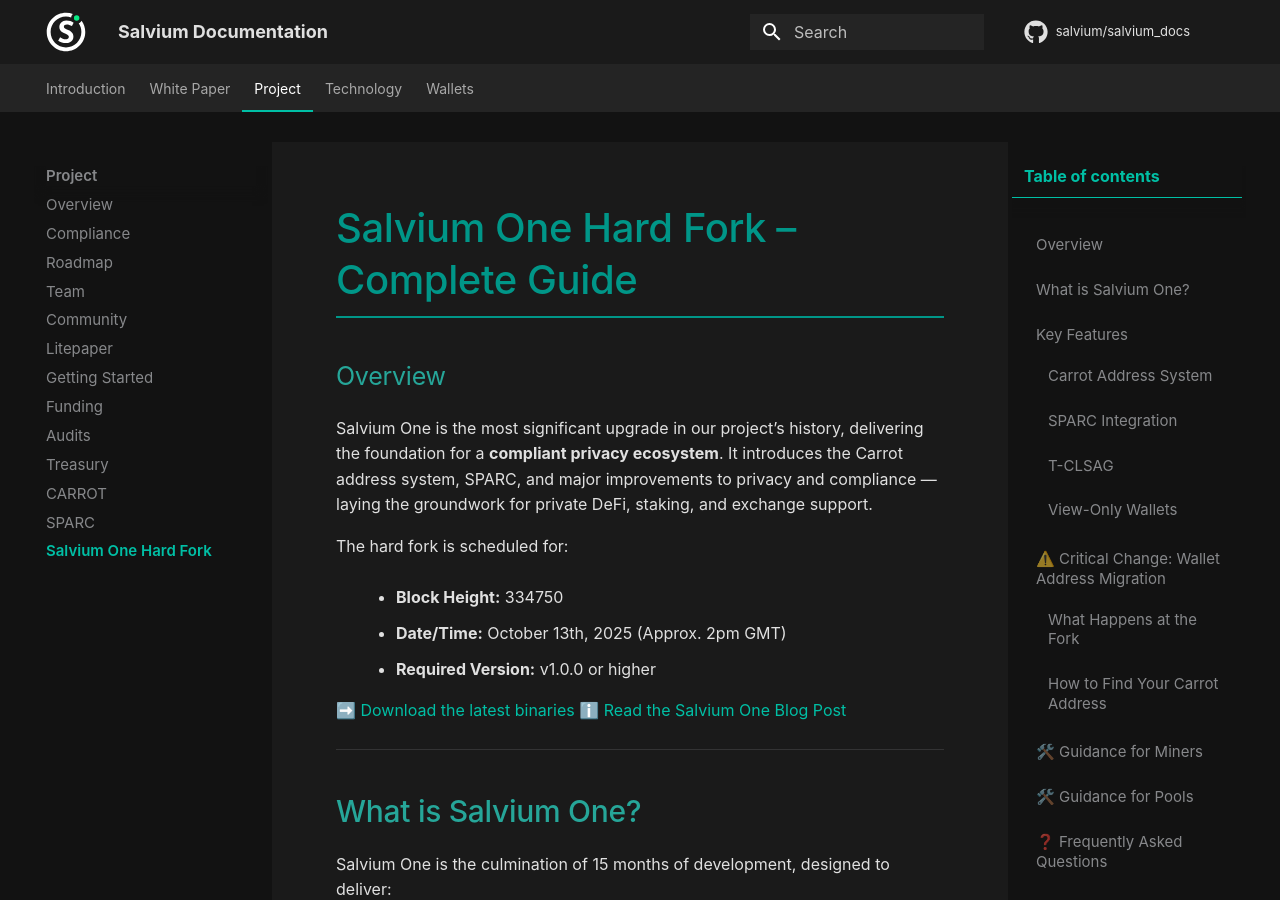
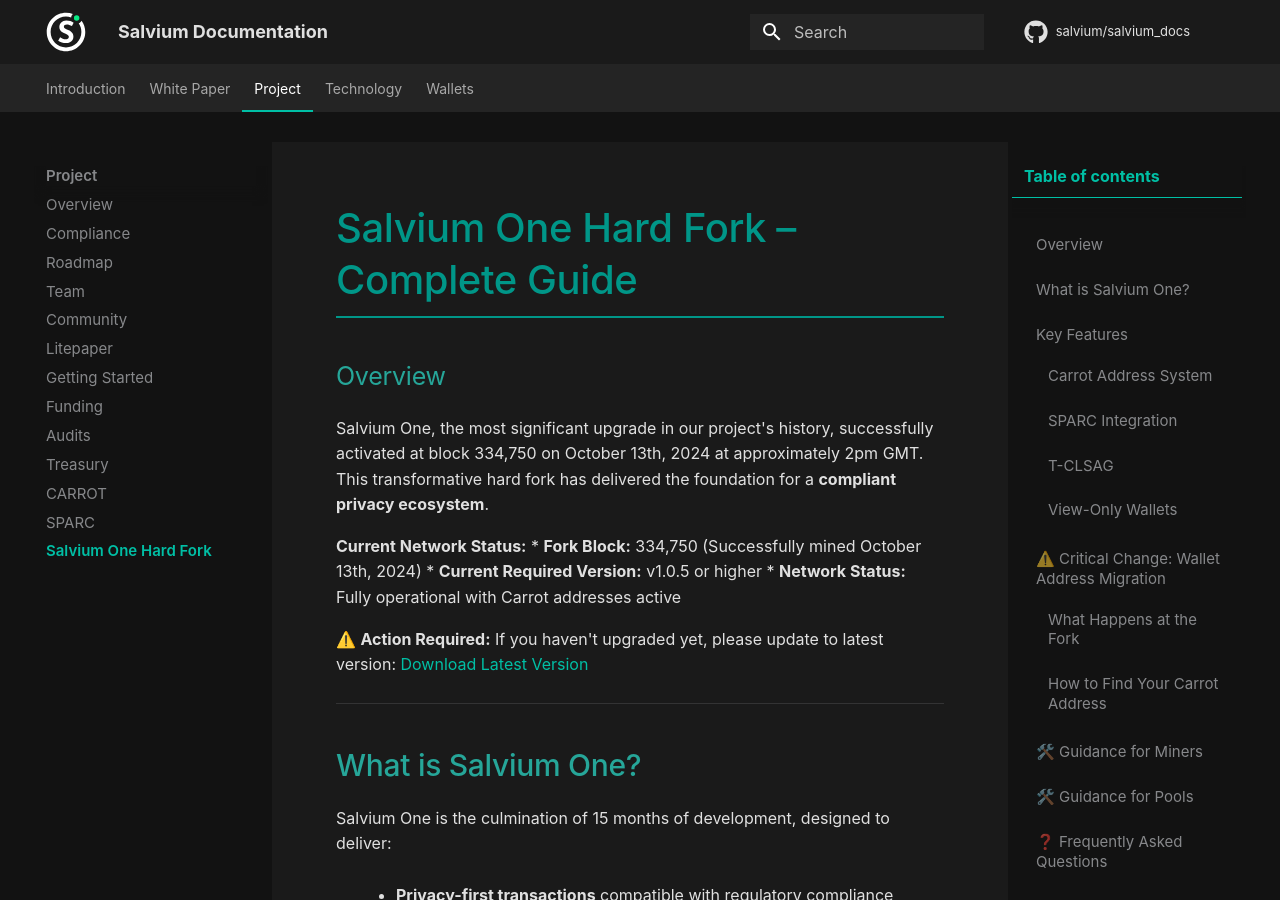
Before and after one commit to salvium/salvium_docs, an MkDocs documentation site: the page built from docs/THE PROJECT/sal-one.md, in a window 1280 px wide and 900 px high. Built offline with MkDocs 1.6.1 and Material for MkDocs 9.7.7, drawn with Linux system fonts in a browser that asks for light colours; comment, search, counter and statistics services are not loaded.

Commit message:
Revise Salvium One guide for successful activation
Updated the Salvium One guide to reflect the successful activation of the hard fork and the current network status.

```diff
--- a/docs/THE PROJECT/sal-one.md
+++ b/docs/THE PROJECT/sal-one.md
@@ -2,16 +2,14 @@
 
 ### Overview
 
-Salvium One is the most significant upgrade in our project’s history, delivering the foundation for a **compliant privacy ecosystem**. It introduces the Carrot address system, SPARC, and major improvements to privacy and compliance — laying the groundwork for private DeFi, staking, and exchange support.
+Salvium One, the most significant upgrade in our project's history, successfully activated at block 334,750 on October 13th, 2024 at approximately 2pm GMT. This transformative hard fork has delivered the foundation for a **compliant privacy ecosystem**.
 
-The hard fork is scheduled for:
+**Current Network Status:**
+* **Fork Block:** 334,750 (Successfully mined October 13th, 2024)
+* **Current Required Version:** v1.0.5 or higher
+* **Network Status:** Fully operational with Carrot addresses active
 
-* **Block Height:** 334750
-* **Date/Time:** October 13th, 2025 (Approx. 2pm GMT)
-* **Required Version:** v1.0.0 or higher
-
-➡️ [Download the latest binaries](https://github.com/salvium/salvium/releases/tag/v1.0.1)
-ℹ️ [Read the Salvium One Blog Post](https://salvium.io/blog/2025/09/30/sal-one/)
+⚠️ **Action Required:** If you haven't upgraded yet, please update to latest version: [Download Latest Version](https://salvium.io/download)
 
 ---
 
```
